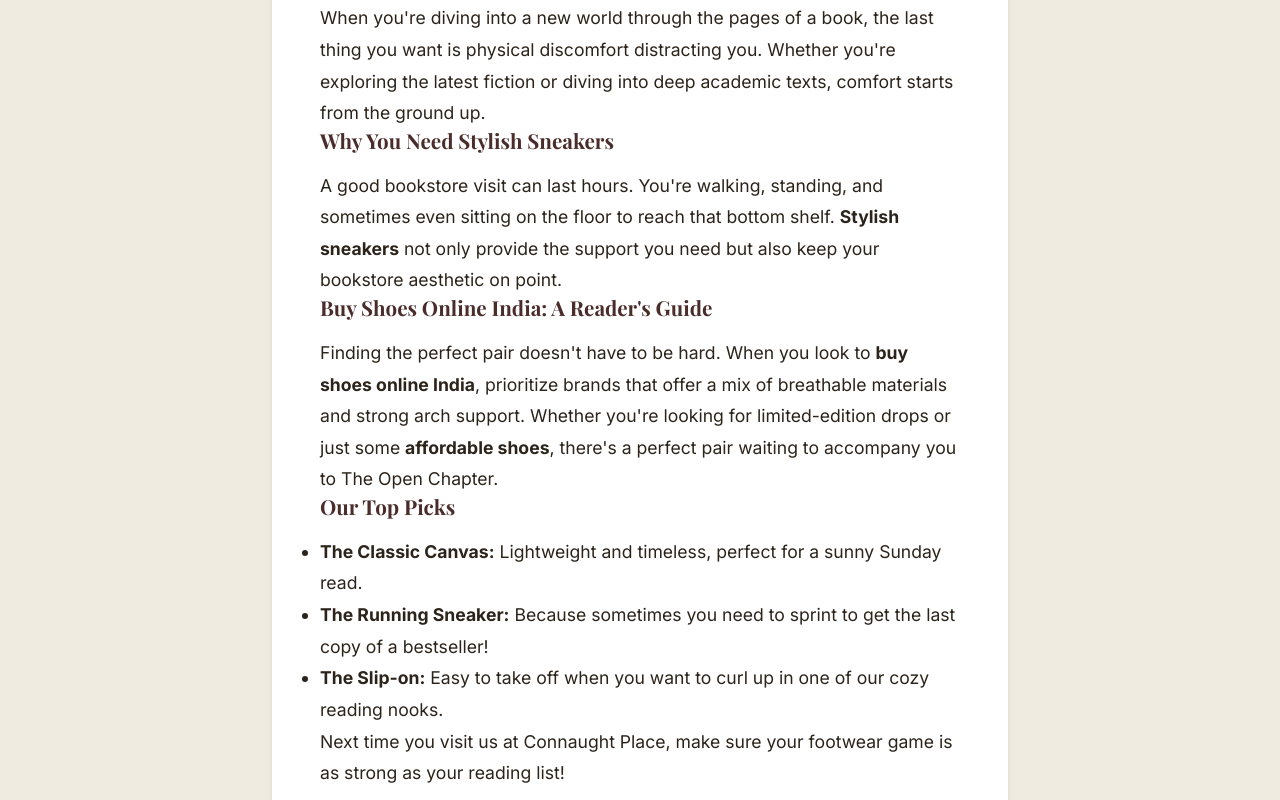
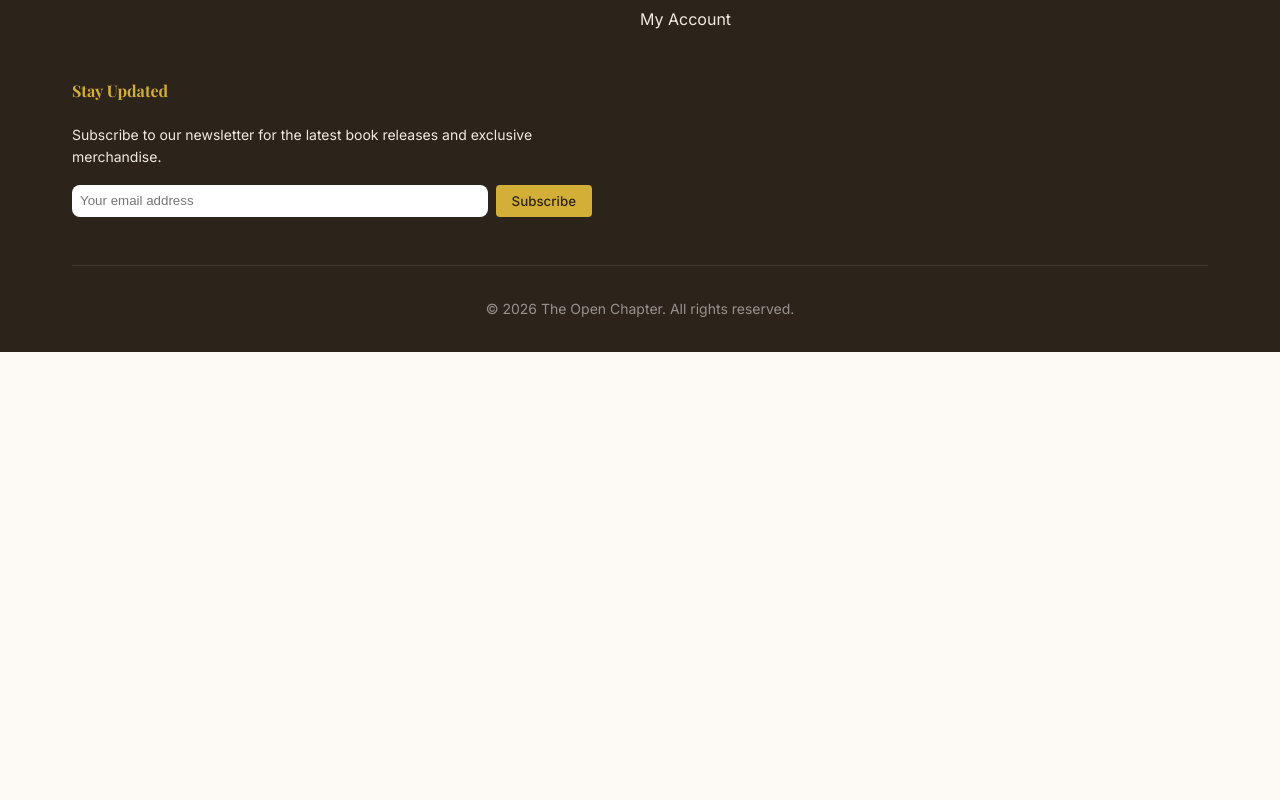
Before and after one commit to SIDxSingh/THE-OPEN-CHAPTER, a React (Vite) app: page /blog/stylish-sneakers-reading in a window 1280 px wide. Shown: the part 460-1260 px from the top of the page. After the commit the page ends 812 px from the top, so only its background shows below. Built offline with nearby package versions, Linux system fonts and the light colour scheme; a web font is replaced by a local one.

Commit message:
updated website

```diff
--- a/src/data/blogPosts.js
+++ b/src/data/blogPosts.js
@@ -1,32 +1,8 @@
 export const blogPosts = [
+
+
   {
     id: 1,
-    title: "Top 5 Stylish Sneakers to Wear While Browsing Our Bookstore",
-    slug: "stylish-sneakers-reading",
-    date: "2026-04-22",
-    author: "Siddharth",
-    excerpt: "Comfort is key when you're spending hours browsing the aisles of a bookstore. Discover why having stylish sneakers is the ultimate reading hack.",
-    content: `
-      <h2>The Intersection of Comfort and Literature</h2>
-      <p>When you're diving into a new world through the pages of a book, the last thing you want is physical discomfort distracting you. Whether you're exploring the latest fiction or diving into deep academic texts, comfort starts from the ground up.</p>
-
-      <h3>Why You Need Stylish Sneakers</h3>
-      <p>A good bookstore visit can last hours. You're walking, standing, and sometimes even sitting on the floor to reach that bottom shelf. <strong>Stylish sneakers</strong> not only provide the support you need but also keep your bookstore aesthetic on point.</p>
-
-      <h3>Buy Shoes Online India: A Reader's Guide</h3>
-      <p>Finding the perfect pair doesn't have to be hard. When you look to <strong>buy shoes online India</strong>, prioritize brands that offer a mix of breathable materials and strong arch support. Whether you're looking for limited-edition drops or just some <strong>affordable shoes</strong>, there's a perfect pair waiting to accompany you to The Open Chapter.</p>
-
-      <h3>Our Top Picks</h3>
-      <ul>
-        <li><strong>The Classic Canvas:</strong> Lightweight and timeless, perfect for a sunny Sunday read.</li>
-        <li><strong>The Running Sneaker:</strong> Because sometimes you need to sprint to get the last copy of a bestseller!</li>
-        <li><strong>The Slip-on:</strong> Easy to take off when you want to curl up in one of our cozy reading nooks.</li>
-      </ul>
-      <p>Next time you visit us at Connaught Place, make sure your footwear game is as strong as your reading list!</p>
-    `
-  },
-  {
-    id: 2,
     title: "How to Build a Sustainable Reading Habit in 2026",
     slug: "sustainable-reading-habit",
     date: "2026-04-15",
@@ -53,7 +29,7 @@ export const blogPosts = [
     `
   },
   {
-    id: 3,
+    id: 2,
     title: "The Open Chapter – Where Every Book Begins a New Journey",
     slug: "the-open-chapter-where-every-book-begins",
     date: "2026-04-22",
```
Also changed, not shown: tsconfig.json (+10 -5 lines).
